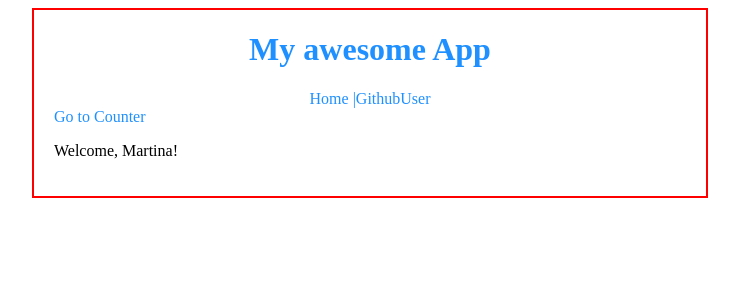
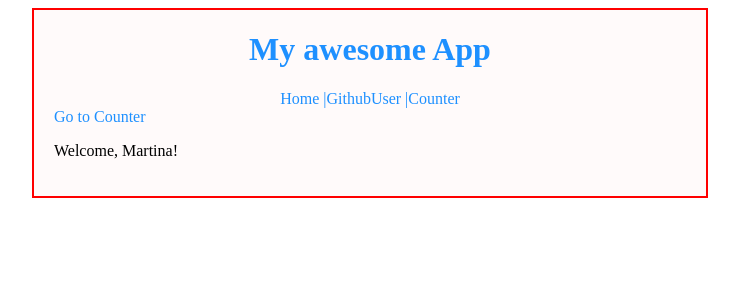
Before and after one commit to Martybb01/react-exercises, a React (Create React App) app: page / in a window 1280 px wide. Shown: the top 300 px of the page, without its empty margins (270-1009 px from the left). Built offline with nearby package versions, Linux system fonts and the light colour scheme.

Commit message:
End react-router-04

```diff
--- a/src/App.js
+++ b/src/App.js
@@ -14,7 +14,8 @@ export function App() {
             <h1>My awesome App</h1>
             <div>
               <Link to="/">Home</Link> |
-              <Link to="users/:username">GithubUser</Link>
+              <Link to="users/:username">GithubUser</Link> |
+              <Link to="/counter">Counter</Link>
             </div>
           </div>
         }
--- a/src/index.css
+++ b/src/index.css
@@ -3,7 +3,7 @@
   color: cornflowerblue;
 }
 .container {
-  background-color: white;
+  background-color: snow;
   border: 2px solid red;
   padding: 0px 20px 20px 20px;
   margin: 0 auto;
@@ -14,6 +14,7 @@
   color: dodgerblue;
   margin-top: 5px;
 }
+
 a {
   color: dodgerblue;
   text-decoration: none;
```
